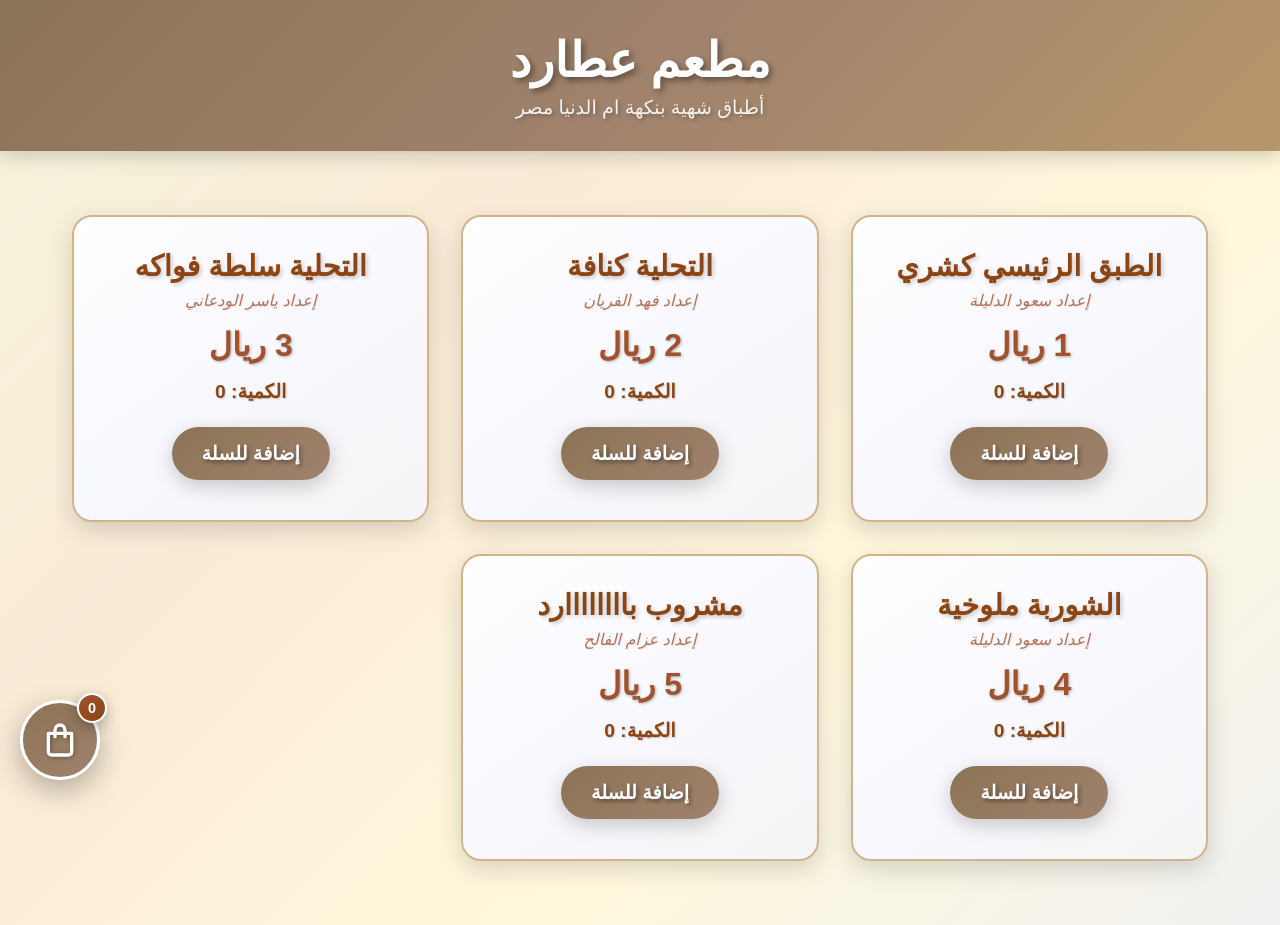
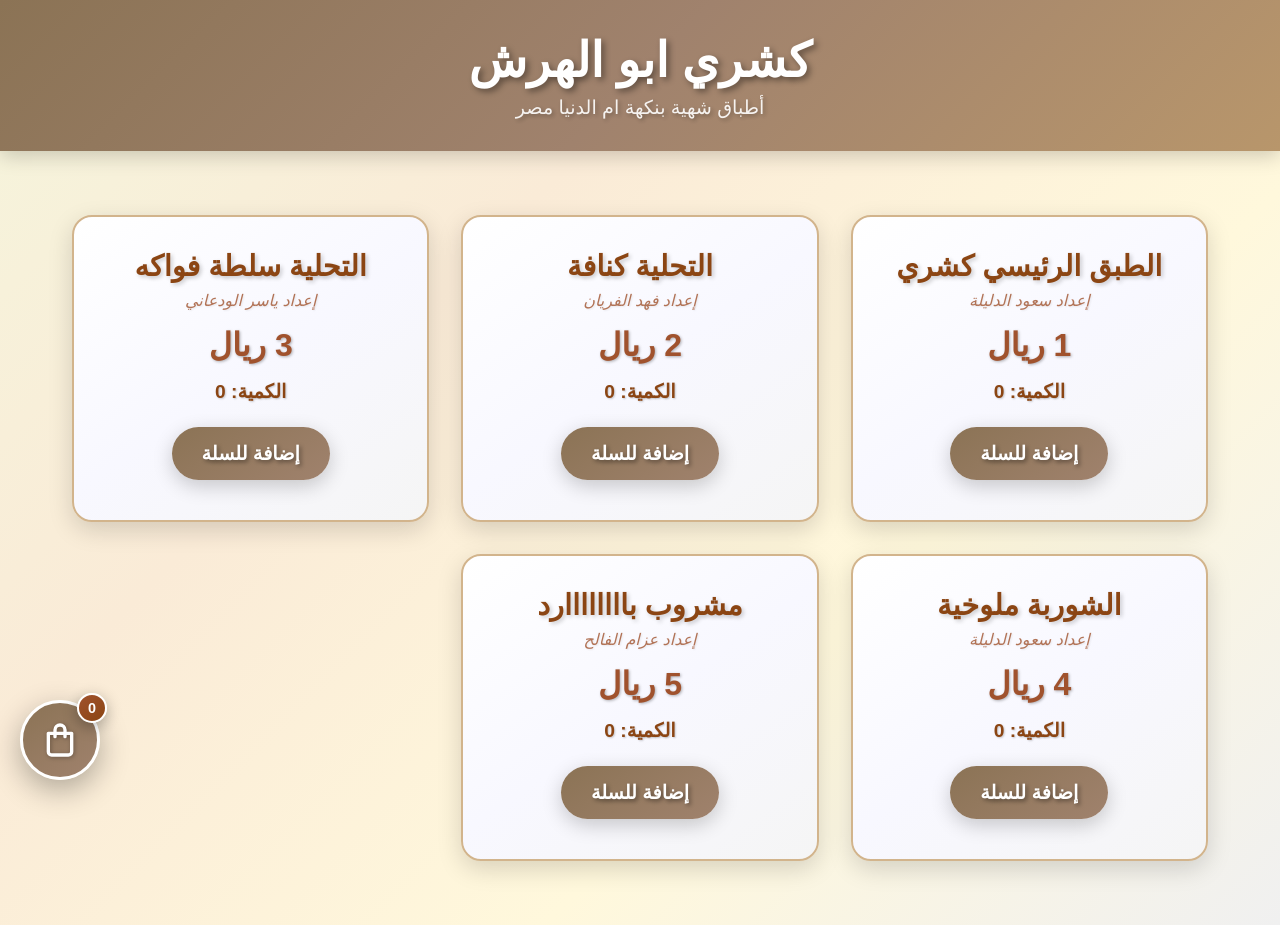
Before and after one commit to sulima225n/-, a plain HTML site: page index.html in a window 1280 px wide. Drawn offline with Linux system fonts and the light colour scheme.

Commit message:
Update index.html

```diff
--- a/index.html
+++ b/index.html
@@ -3,7 +3,7 @@
 <head>
     <meta charset="UTF-8">
     <meta name="viewport" content="width=device-width, initial-scale=1.0">
-    <title>مطعم عطارد</title>
+    <title> كشري ابو الهرش </title>
     <style>
         * {
             margin: 0;
@@ -285,7 +285,7 @@
 </head>
 <body>
     <header>
-        <h1> مطعم عطارد </h1>
+        <h1> كشري ابو الهرش </h1>
         <p class="subtitle">أطباق شهية بنكهة ام الدنيا مصر  </p>
     </header>
 
```
